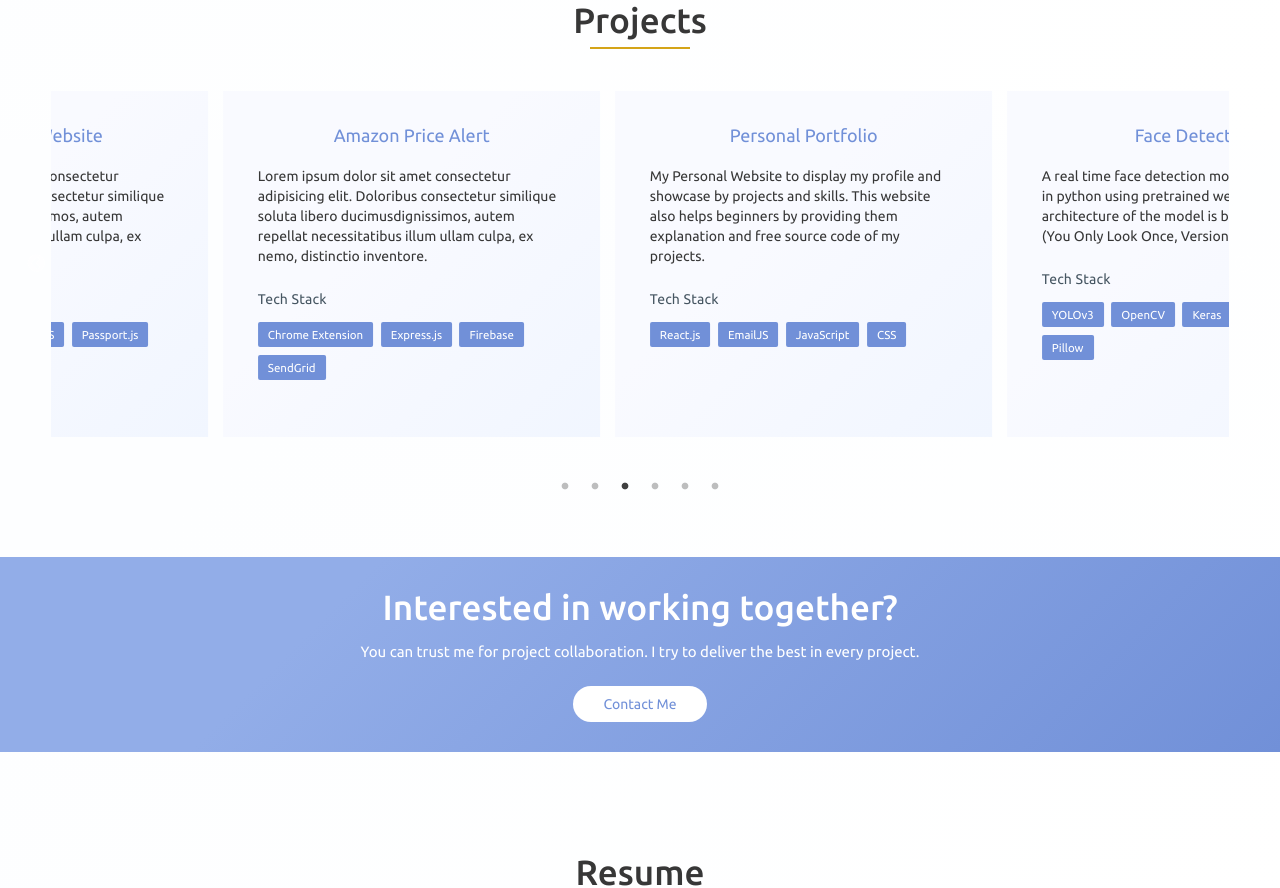
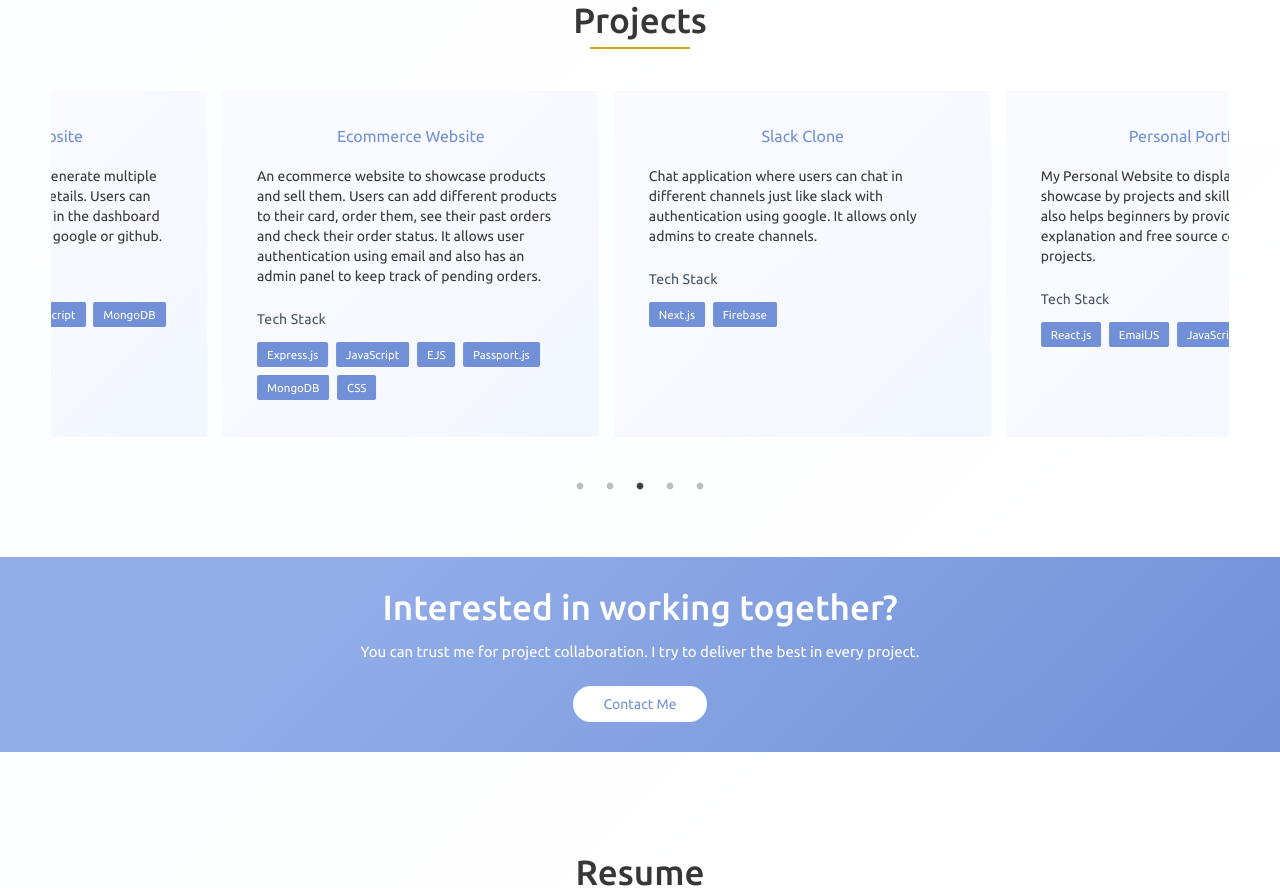
Before and after one commit to shmiitg/Shm-Portfolio, a React (Create React App) app: page / in a window 1280 px wide. Shown: the part 2260-3148 px from the top of the page. Built offline with nearby package versions, Linux system fonts and the light colour scheme.

Commit message:
Update project info

```diff
--- a/src/projects/ProjectCard.js
+++ b/src/projects/ProjectCard.js
@@ -1,21 +1,24 @@
-const ProjectCard = ({ name, info, tech }) => {
-
+const ProjectCard = ({ name, link, info, tech }) => {
     return (
         <div className="proj-card">
             <div className="proj-card-wrapper">
-                <div className="proj-name">{name}</div>
+                <div className="proj-name">
+                    <a href={link} target="_blank" rel="noreferrer">
+                        {name}
+                    </a>
+                </div>
                 <div className="proj-info">{info}</div>
                 <div className="proj-tech-stack">Tech Stack</div>
                 <div className="proj-tools">
-                    {
-                        tech.map((t, index) => (
-                            <div key={index} className="proj-tool">{t}</div>
-                        ))
-                    }
+                    {tech.map((t, index) => (
+                        <div key={index} className="proj-tool">
+                            {t}
+                        </div>
+                    ))}
                 </div>
             </div>
         </div>
-    )
-}
+    );
+};
 
-export default ProjectCard
+export default ProjectCard;
--- a/src/projects/Projects.css
+++ b/src/projects/Projects.css
@@ -24,6 +24,10 @@
     text-align: center;
     margin-bottom: 2rem;
     color: var(--clr-primary);
+}
+
+.proj-name a {
+    color: inherit;
 }
 
 .proj-info {
--- a/src/projects/Projects.js
+++ b/src/projects/Projects.js
@@ -9,33 +9,33 @@
     const projects = [
         {
             name: "Interview Prep Website",
-            info: "An Interview Preparation Website inspired from InterviewBit, Leetcode and GeekforGeeks. The website has features like user authentication, code compiler, progress status, reading, writing, editing and deleting blogs, profile viewing and editing, problem solving, etc.",
-            tech: ["React.js", "React Hooks", "Express.js", "JWT", "JavaScript", "MongoDB", "CSS"],
+            link: "https://shm-it.herokuapp.com",
+            info: "An Interview Preparation Website inspired from GeekforGeeks. The website has features like user authentication, code compiler, progress status, reading, writing, editing and deleting blogs, profile viewing and editing, problem solving, etc.",
+            tech: ["React.js", "Express.js", "JWT", "JavaScript", "MongoDB", "CSS"],
+        },
+        {
+            name: "Portfolio Website",
+            link: "https://shm-portgen.herokuapp.com",
+            info: "The website allows users to generate multiple portfolio by filling required details. Users can view and edit their portfolios in the dashboard and signup/login using email, google or github.",
+            tech: ["React.js", "Express.js", "JavaScript", "MongoDB", "CSS"],
         },
         {
             name: "Ecommerce Website",
-            info: "Lorem ipsum dolor sit amet consectetur adipisicing elit. Doloribus consectetur similique soluta libero ducimusdignissimos, autem repellat necessitatibus illum ullam culpa, ex nemo, distinctio inventore.",
+            link: "https://shm-ecommerce.herokuapp.com",
+            info: "An ecommerce website to showcase products and sell them. Users can add different products to their card, order them, see their past orders and check their order status. It allows user authentication using email and also has an admin panel to keep track of pending orders.",
             tech: ["Express.js", "JavaScript", "EJS", "Passport.js", "MongoDB", "CSS"],
         },
         {
-            name: "Amazon Price Alert",
-            info: "Lorem ipsum dolor sit amet consectetur adipisicing elit. Doloribus consectetur similique soluta libero ducimusdignissimos, autem repellat necessitatibus illum ullam culpa, ex nemo, distinctio inventore.",
-            tech: ["Chrome Extension", "Express.js", "Firebase", "SendGrid"],
+            name: "Slack Clone",
+            link: "https://shm-dilack.vercel.app",
+            info: "Chat application where users can chat in different channels just like slack with authentication using google. It allows only admins to create channels.",
+            tech: ["Next.js", "Firebase"],
         },
         {
             name: "Personal Portfolio",
+            link: "https://shm-portfolio.netlify.app",
             info: "My Personal Website to display my profile and showcase by projects and skills. This website also helps beginners by providing them explanation and free source code of my projects.",
             tech: ["React.js", "EmailJS", "JavaScript", "CSS"],
-        },
-        {
-            name: "Face Detection",
-            info: "A real time face detection model implemented in python using pretrained weights. The CNN architecture of the model is based on YOLOv3 (You Only Look Once, Version 3).",
-            tech: ["YOLOv3", "OpenCV", "Keras", "Numpy", "Pillow"],
-        },
-        {
-            name: "Cricket Analytica",
-            info: "Expoloratory Data Analysis of IPL Ball Wise data in json format. This project lead me to runner up position in the Cricket Analytica Hackathon conducted by Coding Club, IIT Guwahati.",
-            tech: ["EDA", "Python", "Matplotlib", "Seaborn", "Pandas", "Numpy"],
         },
     ];
 
@@ -81,6 +81,7 @@
                         <ProjectCard
                             key={index}
                             name={project.name}
+                            link={project.link}
                             info={project.info}
                             tech={project.tech}
                         />
```
